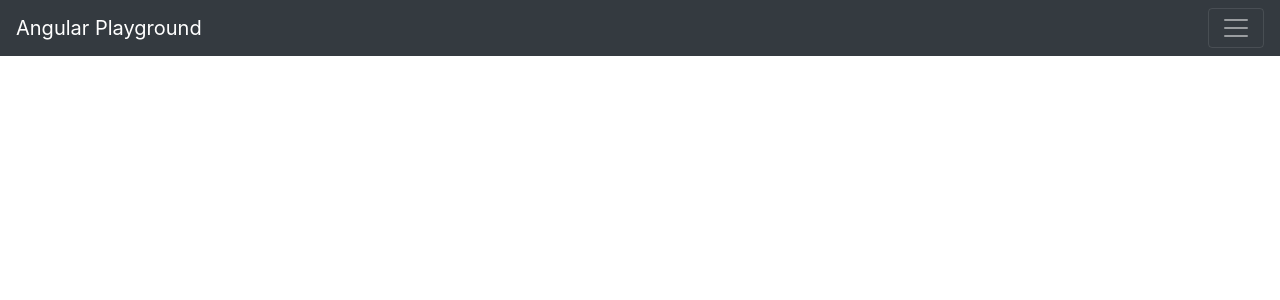
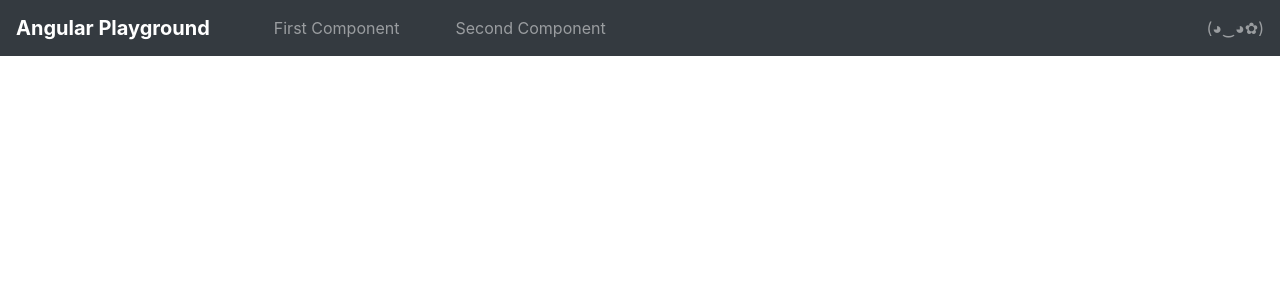
Before and after one commit to tinchop/angular-playground, an Angular app: page / in a window 1280 px wide. Shown: the top 300 px of the page. Built offline with nearby package versions, Linux system fonts and the light colour scheme.

Commit message:
Nav bar customization

```diff
--- a/src/app/app.component.html
+++ b/src/app/app.component.html
@@ -1,19 +1,19 @@
-<nav class="navbar navbar-dark bg-dark">
-    <a class="navbar-brand" href="#">Angular Playground</a>
+<nav class="navbar navbar-expand-lg navbar-dark bg-dark">
+    <strong><a class="navbar-brand" href="#">Angular Playground</a></strong>
     <button class="navbar-toggler" type="button" data-toggle="collapse" data-target="#navbarText" aria-controls="navbarText" aria-expanded="false" aria-label="Toggle navigation">
       <span class="navbar-toggler-icon"></span>
     </button>
     <div class="collapse navbar-collapse" id="navbarText">
-      <ul class="navbar-nav mr-auto">
-        <li>
-            <a routerLink="/first-component" routerLinkActive="active">First Component</a>
+      <ul class="navbar-nav nav-pills mr-auto ml-4">
+        <li class="nav-item">
+            <a class="nav-link px-4" routerLink="/first-component" routerLinkActive="active">First Component</a>
         </li>
-        <li class="nav-item">
-            <a routerLink="/second-component" routerLinkActive="active">Second Component</a>
+        <li class="nav-item ml-2">
+            <a class="nav-link px-4" routerLink="/second-component" routerLinkActive="active">Second Component</a>
         </li>
       </ul>
       <span class="navbar-text">
-        Navbar text with an inline element
+        (◕‿◕✿)
       </span>
     </div>
 </nav>
--- a/src/styles.scss
+++ b/src/styles.scss
@@ -1 +1,7 @@
-/* You can add global styles to this file, and also import other style files */
+@import "../node_modules/bootstrap/scss/functions";
+@import "../node_modules/bootstrap/scss/variables";
+@import "../node_modules/bootstrap/scss/mixins";
+
+.nav-pills .nav-link.active {
+    background-color: $secondary;
+}
```
